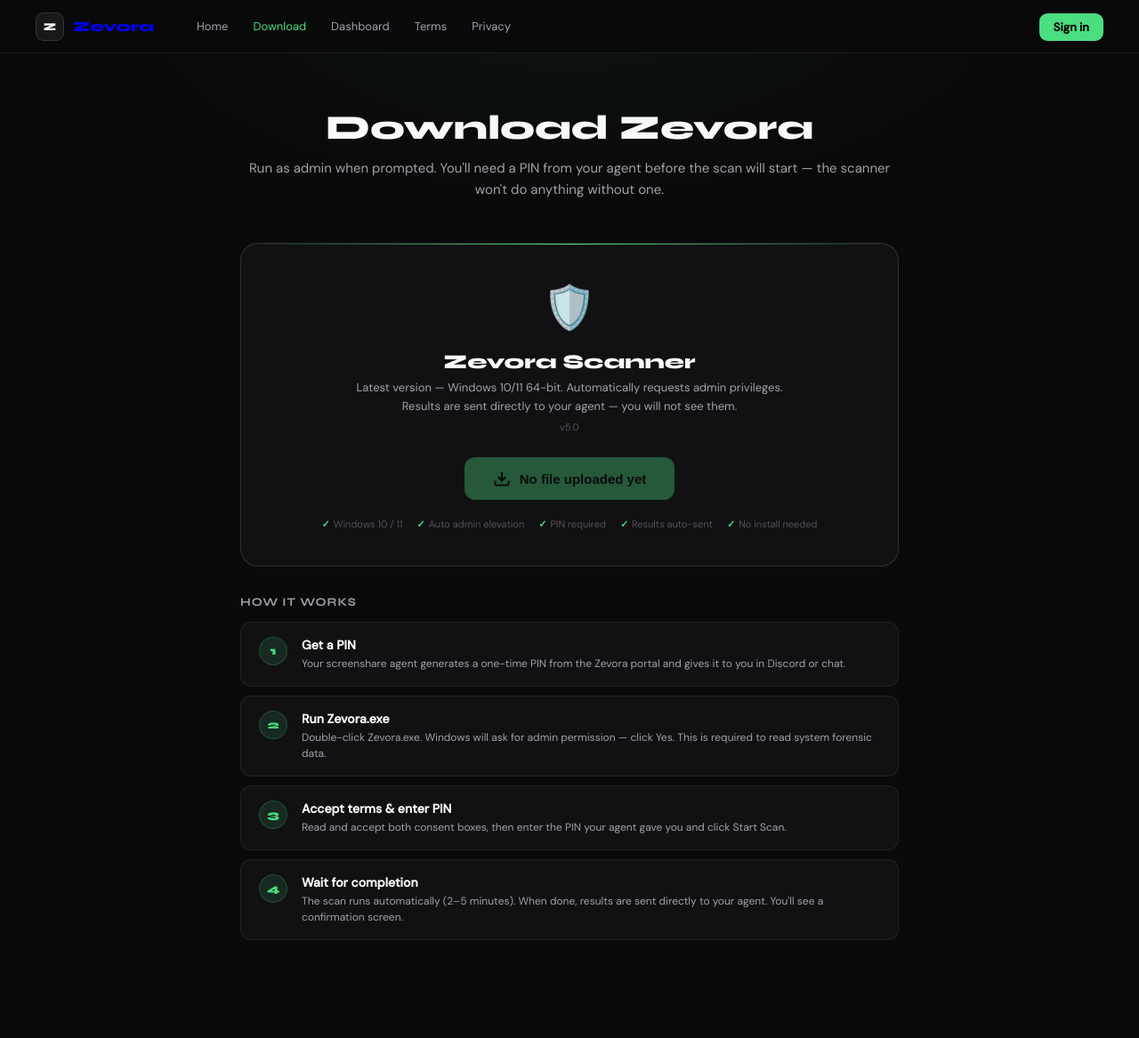
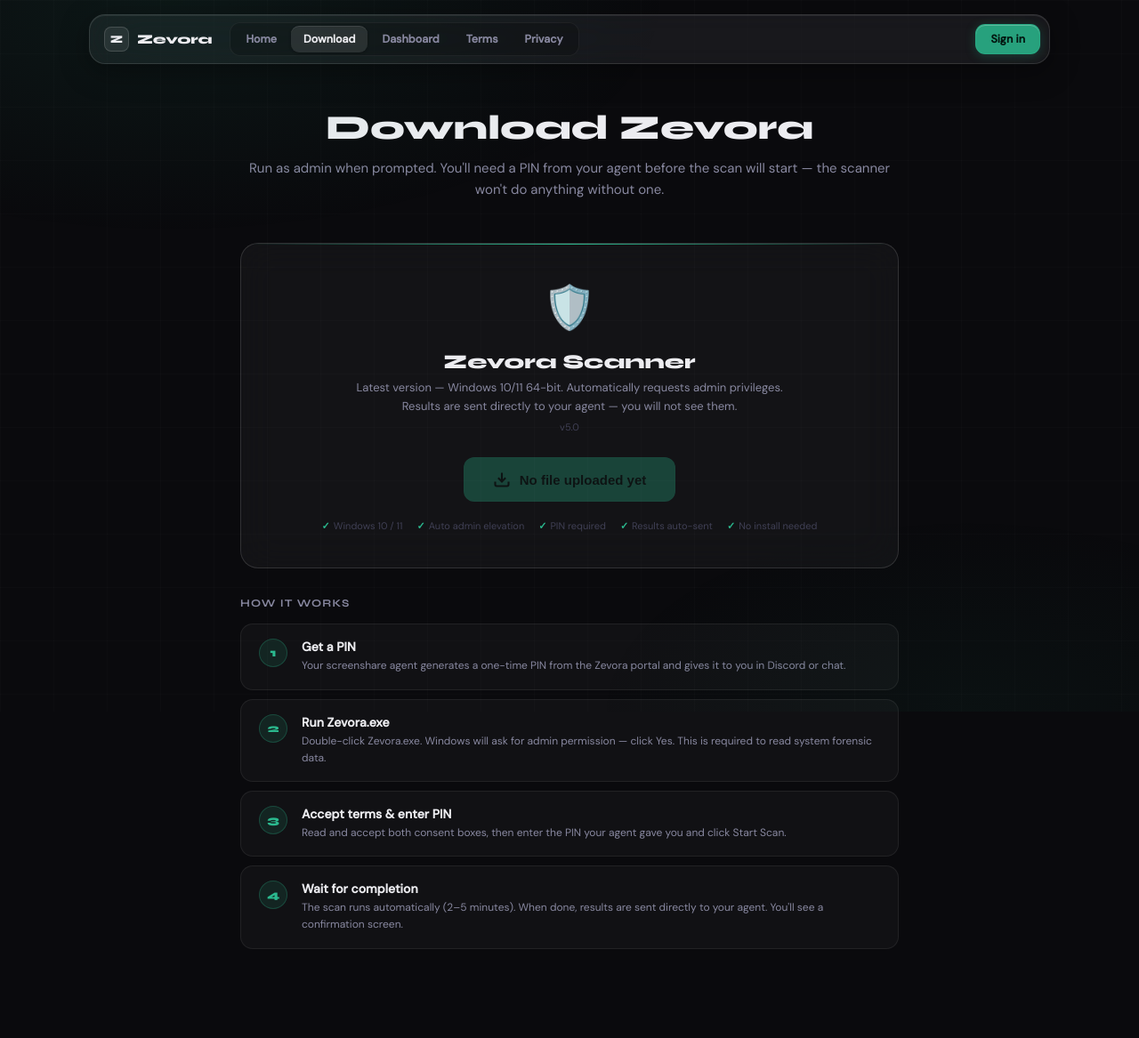
Before and after one commit to n0unt/pccheckersitee, a Flask app: page /download in a window 1280 px wide. Shown: the whole page at 89% size. Before the commit the page ends 1057 px from the top, so only its background shows below. Run offline with Flask 3, Linux system fonts and the light colour scheme; data that the repository does not hold is empty; some libraries are stand-ins or nearby versions.

Commit message:
Refactor download.html for improved layout and styles
Updated styles and structure for the download page.

```diff
--- a/templates/download.html
+++ b/templates/download.html
@@ -4,66 +4,134 @@
 <meta charset="UTF-8">
 <meta name="viewport" content="width=device-width,initial-scale=1.0">
 <title>Zevora — Download</title>
-<link href="https://fonts.googleapis.com/css2?family=Syne:wght@700;800&family=DM+Sans:wght@400;500&family=DM+Mono:wght@400;500&display=swap" rel="stylesheet">
+<link href="https://fonts.googleapis.com/css2?family=Syne:wght@400;600;700;800&family=DM+Sans:wght@300;400;500&family=DM+Mono:wght@400;500&display=swap" rel="stylesheet">
 <style>
 *,*::before,*::after{box-sizing:border-box;margin:0;padding:0}
 :root{
-  --bg:#0a0a0b;--s1:#111113;--s2:#18181b;--s3:#27272a;
+  --bg:#0a0a0d;--s1:#111116;--s2:#18181d;--s3:#1e1e24;--s4:#27272e;
   --border:rgba(255,255,255,0.07);--border2:rgba(255,255,255,0.13);
-  --fg:#fafafa;--fg2:#a1a1aa;--fg3:#52525b;
-  --accent:#4ade80;--accentg:rgba(74,222,128,0.12);--accentg2:rgba(74,222,128,0.06);
+  --fg:#ececf0;--fg2:#8888a0;--fg3:#404055;
+  --accent:#2bba8f;--accent2:#1d9e76;--accentg:rgba(43,186,143,0.12);--accentg2:rgba(43,186,143,0.06);
 }
 html,body{background:var(--bg);color:var(--fg);font-family:'DM Sans',sans-serif;min-height:100%;}
-body::before{content:'';position:fixed;inset:0;pointer-events:none;
-  background:radial-gradient(ellipse 70% 50% at 50% 0%,rgba(74,222,128,0.05),transparent 60%);}
+body::before{
+  content:'';position:fixed;inset:0;pointer-events:none;
+  background:
+    radial-gradient(ellipse 80% 60% at 15% 0%,rgba(43,186,143,0.08) 0%,transparent 55%),
+    radial-gradient(ellipse 60% 50% at 85% 100%,rgba(29,158,118,0.05) 0%,transparent 55%);
+}
+body::after{
+  content:'';position:fixed;inset:0;pointer-events:none;
+  background-image:linear-gradient(rgba(255,255,255,0.015) 1px,transparent 1px),
+                   linear-gradient(90deg,rgba(255,255,255,0.015) 1px,transparent 1px);
+  background-size:60px 60px;
+}
 
-nav{position:sticky;top:0;z-index:100;background:rgba(10,10,11,0.92);backdrop-filter:blur(20px);
-    border-bottom:1px solid var(--border);height:60px;display:flex;align-items:center;padding:0 40px;}
-.brand{display:flex;align-items:center;gap:10px;text-decoration:none;margin-right:36px;}
-.brand-mark{width:32px;height:32px;border-radius:9px;background:var(--s2);border:1px solid var(--border2);
-  display:flex;align-items:center;justify-content:center;font-family:'Syne',sans-serif;font-size:12px;font-weight:800;color:var(--fg);}
-.bname{font-family:'Syne',sans-serif;font-size:16px;font-weight:800;}
-.nav-links{display:flex;gap:4px;}
-.nav-links a{color:var(--fg2);text-decoration:none;font-size:13px;padding:5px 12px;border-radius:8px;transition:.15s;}
-.nav-links a:hover{color:var(--fg);background:rgba(255,255,255,0.05);}
-.nav-links a.active{color:var(--accent);}
-.nav-r{margin-left:auto;}
-.btn-nav{background:var(--accent);color:#000;text-decoration:none;font-size:13px;font-weight:700;padding:7px 16px;border-radius:9px;}
-.btn-nav:hover{opacity:.88;}
+/* ── Floating glass nav — matches home.html exactly ── */
+.nav-outer{position:sticky;top:0;z-index:100;padding:16px 20px 0;display:flex;justify-content:center;}
+nav{
+  width:100%;max-width:1080px;
+  background:rgba(255,255,255,0.06);
+  backdrop-filter:blur(28px) saturate(180%);
+  -webkit-backdrop-filter:blur(28px) saturate(180%);
+  border:1px solid rgba(255,255,255,0.12);
+  border-radius:18px;
+  height:56px;display:flex;align-items:center;padding:0 10px 0 16px;
+  box-shadow:0 8px 32px rgba(0,0,0,0.35),inset 0 1px 0 rgba(255,255,255,0.08);
+}
+.brand{display:flex;align-items:center;gap:9px;text-decoration:none;margin-right:20px;}
+.mark{width:28px;height:28px;border-radius:8px;background:rgba(255,255,255,0.08);
+  border:1px solid rgba(255,255,255,0.14);display:flex;align-items:center;justify-content:center;
+  font-family:'Syne',sans-serif;font-size:12px;font-weight:800;color:var(--fg);flex-shrink:0;}
+.bname{font-family:'Syne',sans-serif;font-size:15px;font-weight:800;color:var(--fg);letter-spacing:-.01em;}
+.nav-links{
+  display:flex;gap:2px;background:rgba(0,0,0,0.2);
+  border:1px solid rgba(255,255,255,0.06);border-radius:12px;padding:3px;
+}
+.nav-links a{
+  color:var(--fg2);text-decoration:none;font-size:12.5px;font-weight:600;
+  padding:7px 14px;border-radius:9px;transition:all .18s ease;
+}
+.nav-links a:hover{color:var(--fg);}
+.nav-links a.active{
+  color:var(--fg);background:rgba(255,255,255,0.1);
+  box-shadow:0 1px 3px rgba(0,0,0,0.3),inset 0 1px 0 rgba(255,255,255,0.1);
+}
+.nav-r{margin-left:auto;display:flex;gap:8px;align-items:center;}
+.btn-ghost{
+  color:var(--fg2);text-decoration:none;font-size:12.5px;font-weight:600;
+  padding:8px 15px;border-radius:11px;transition:all .18s ease;
+  background:rgba(255,255,255,0.05);border:1px solid rgba(255,255,255,0.1);
+}
+.btn-ghost:hover{color:var(--fg);background:rgba(255,255,255,0.09);border-color:rgba(255,255,255,0.16);}
+.btn-accent{
+  background:rgba(43,186,143,0.85);color:#03150f;text-decoration:none;
+  font-size:12.5px;font-weight:700;padding:8px 16px;border-radius:11px;
+  transition:all .18s ease;border:1px solid rgba(43,186,143,0.4);
+  box-shadow:0 2px 12px rgba(43,186,143,0.25),inset 0 1px 0 rgba(255,255,255,0.25);
+}
+.btn-accent:hover{background:var(--accent);transform:translateY(-1px);}
 
-.page{max-width:780px;margin:0 auto;padding:60px 20px 100px;}
+/* ── Page content ── */
+.page{max-width:780px;margin:0 auto;padding:48px 20px 100px;}
 h1{font-family:'Syne',sans-serif;font-size:2.4rem;font-weight:800;text-align:center;margin-bottom:10px;}
 .sub{color:var(--fg2);text-align:center;font-size:15px;margin-bottom:48px;line-height:1.6;}
 
-.dl-card{background:var(--s1);border:1px solid var(--border2);border-radius:20px;padding:40px;
-  text-align:center;position:relative;overflow:hidden;margin-bottom:32px;}
+.dl-card{
+  background:rgba(255,255,255,0.04);
+  backdrop-filter:blur(20px);-webkit-backdrop-filter:blur(20px);
+  border:1px solid var(--border2);border-radius:20px;padding:40px;
+  text-align:center;position:relative;overflow:hidden;margin-bottom:32px;
+}
 .dl-card::before{content:'';position:absolute;top:0;left:0;right:0;height:1px;
   background:linear-gradient(90deg,transparent,var(--accent),transparent);}
 .dl-icon{font-size:48px;margin-bottom:16px;}
 .dl-name{font-family:'Syne',sans-serif;font-size:1.4rem;font-weight:800;margin-bottom:6px;}
 .dl-desc{color:var(--fg2);font-size:13px;margin-bottom:24px;line-height:1.6;}
-.btn-dl{display:inline-flex;align-items:center;gap:10px;background:var(--accent);color:#000;
+
+.btn-dl{
+  display:inline-flex;align-items:center;gap:10px;
+  background:rgba(43,186,143,0.85);color:#03150f;
   text-decoration:none;font-size:15px;font-weight:700;padding:14px 32px;border-radius:12px;
-  border:none;cursor:pointer;transition:.2s;box-shadow:0 0 28px rgba(74,222,128,0.2);}
-.btn-dl:hover{opacity:.88;box-shadow:0 0 40px rgba(74,222,128,0.35);transform:translateY(-1px);}
+  border:1px solid rgba(43,186,143,0.4);cursor:pointer;transition:all .2s;
+  box-shadow:0 4px 24px rgba(43,186,143,0.3),inset 0 1px 0 rgba(255,255,255,0.25);
+}
+.btn-dl:hover{background:var(--accent);transform:translateY(-1px);box-shadow:0 6px 32px rgba(43,186,143,0.4);}
 .btn-dl:disabled{opacity:.35;cursor:not-allowed;transform:none;box-shadow:none;}
+
 .tags{display:flex;justify-content:center;gap:16px;flex-wrap:wrap;margin-top:20px;}
 .tag{font-size:11px;color:var(--fg3);display:flex;align-items:center;gap:4px;}
 .tag b{color:var(--accent);}
-.section-label{font-family:'Syne',sans-serif;font-size:13px;font-weight:700;color:var(--fg2);
-  margin-bottom:14px;text-transform:uppercase;letter-spacing:.08em;}
+
+.section-label{font-family:'Syne',sans-serif;font-size:12px;font-weight:700;
+  color:var(--fg2);margin-bottom:14px;text-transform:uppercase;letter-spacing:.1em;}
 .steps{display:grid;gap:10px;}
-.step{display:flex;gap:16px;background:var(--s1);border:1px solid var(--border);border-radius:12px;padding:16px 20px;}
-.step-num{width:32px;height:32px;border-radius:50%;background:var(--accentg);border:1px solid rgba(74,222,128,0.2);
-  display:flex;align-items:center;justify-content:center;font-family:'Syne',sans-serif;
-  font-size:13px;font-weight:800;color:var(--accent);flex-shrink:0;}
+.step{
+  display:flex;gap:16px;
+  background:rgba(255,255,255,0.03);
+  border:1px solid var(--border);border-radius:14px;padding:16px 20px;
+  transition:border-color .15s;
+}
+.step:hover{border-color:var(--border2);}
+.step-num{
+  width:32px;height:32px;border-radius:50%;
+  background:var(--accentg);border:1px solid rgba(43,186,143,0.25);
+  display:flex;align-items:center;justify-content:center;
+  font-family:'Syne',sans-serif;font-size:13px;font-weight:800;
+  color:var(--accent);flex-shrink:0;
+}
 .step h3{font-size:14px;font-weight:600;margin-bottom:3px;}
-.step p{font-size:12px;color:var(--fg2);line-height:1.5;}
+.step p{font-size:12px;color:var(--fg2);line-height:1.6;}
 </style>
 </head>
 <body>
+
+<div class="nav-outer">
   <nav>
-  <a href="/" class="brand"><div class="brand-mark">Z</div><span class="bname">Zevora</span></a>
+    <a href="/" class="brand">
+      <div class="mark">Z</div>
+      <span class="bname">Zevora</span>
+    </a>
     <div class="nav-links">
       <a href="/">Home</a>
       <a href="/download" class="active">Download</a>
@@ -72,10 +140,14 @@ h1{font-family:'Syne',sans-serif;font-size:2.4rem;font-weight:800;text-align:cen
       <a href="/privacy">Privacy</a>
     </div>
     <div class="nav-r">
-    {% if user %}<a href="/auth/logout" class="btn-nav">Sign out</a>
-    {% else %}<a href="/login" class="btn-nav">Sign in</a>{% endif %}
+      {% if user %}
+        <a href="/auth/logout" class="btn-ghost">Sign out</a>
+      {% else %}
+        <a href="/login" class="btn-accent">Sign in</a>
+      {% endif %}
     </div>
   </nav>
+</div>
 
 <div class="page">
   <h1>Download Zevora</h1>
@@ -87,9 +159,11 @@ h1{font-family:'Syne',sans-serif;font-size:2.4rem;font-weight:800;text-align:cen
     <div class="dl-desc">
       Latest version — Windows 10/11 64-bit. Automatically requests admin privileges.<br>
       Results are sent directly to your agent — you will not see them.
-      {% if version %}<br><span style="color:var(--fg3);font-size:11px;margin-top:4px;display:inline-block">
+      {% if version %}
+      <br><span style="color:var(--fg3);font-size:11px;margin-top:4px;display:inline-block">
         {{ version }}{% if file_size %} · {{ file_size }}{% endif %}{% if updated %} · Updated {{ updated }}{% endif %}
-      </span>{% endif %}
+      </span>
+      {% endif %}
     </div>
 
     {% if has_exe %}
@@ -113,25 +187,38 @@ h1{font-family:'Syne',sans-serif;font-size:2.4rem;font-weight:800;text-align:cen
     </div>
   </div>
 
-  <div class="section-label" style="margin-bottom:14px">How it works</div>
+  <div class="section-label" style="margin-bottom:16px">How it works</div>
   <div class="steps">
     <div class="step">
       <div class="step-num">1</div>
-      <div><h3>Get a PIN</h3><p>Your screenshare agent generates a one-time PIN from the Zevora portal and gives it to you in Discord or chat.</p></div>
+      <div>
+        <h3>Get a PIN</h3>
+        <p>Your screenshare agent generates a one-time PIN from the Zevora portal and gives it to you in Discord or chat.</p>
+      </div>
     </div>
     <div class="step">
       <div class="step-num">2</div>
-      <div><h3>Run Zevora.exe</h3><p>Double-click Zevora.exe. Windows will ask for admin permission — click Yes. This is required to read system forensic data.</p></div>
+      <div>
+        <h3>Run Zevora.exe</h3>
+        <p>Double-click Zevora.exe. Windows will ask for admin permission — click Yes. This is required to read system forensic data.</p>
+      </div>
     </div>
     <div class="step">
       <div class="step-num">3</div>
-      <div><h3>Accept terms & enter PIN</h3><p>Read and accept both consent boxes, then enter the PIN your agent gave you and click Start Scan.</p></div>
+      <div>
+        <h3>Accept terms &amp; enter PIN</h3>
+        <p>Read and accept both consent boxes, then enter the PIN your agent gave you and click Start Scan.</p>
+      </div>
     </div>
     <div class="step">
       <div class="step-num">4</div>
-      <div><h3>Wait for completion</h3><p>The scan runs automatically (2–5 minutes). When done, results are sent directly to your agent. You'll see a confirmation screen.</p></div>
+      <div>
+        <h3>Wait for completion</h3>
+        <p>The scan runs automatically (2–5 minutes). When done, results are sent directly to your agent. You'll see a confirmation screen.</p>
       </div>
     </div>
   </div>
+</div>
+
 </body>
 </html>
```
Lines whose indentation alone changed are shown as unchanged.
